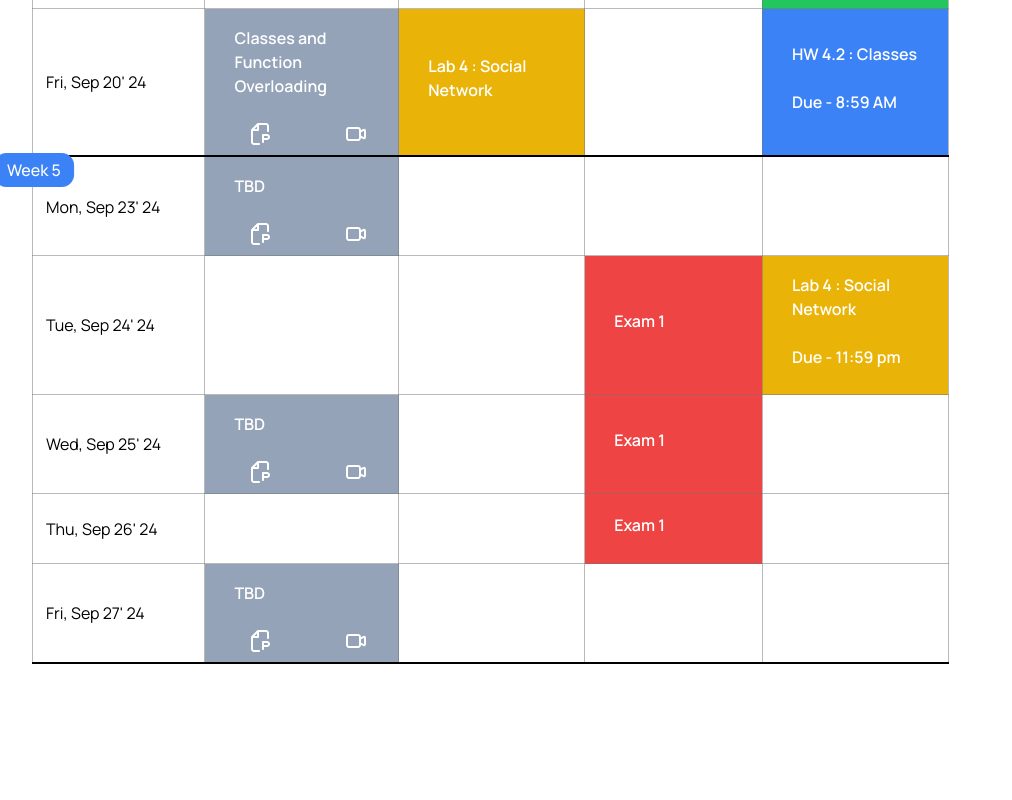
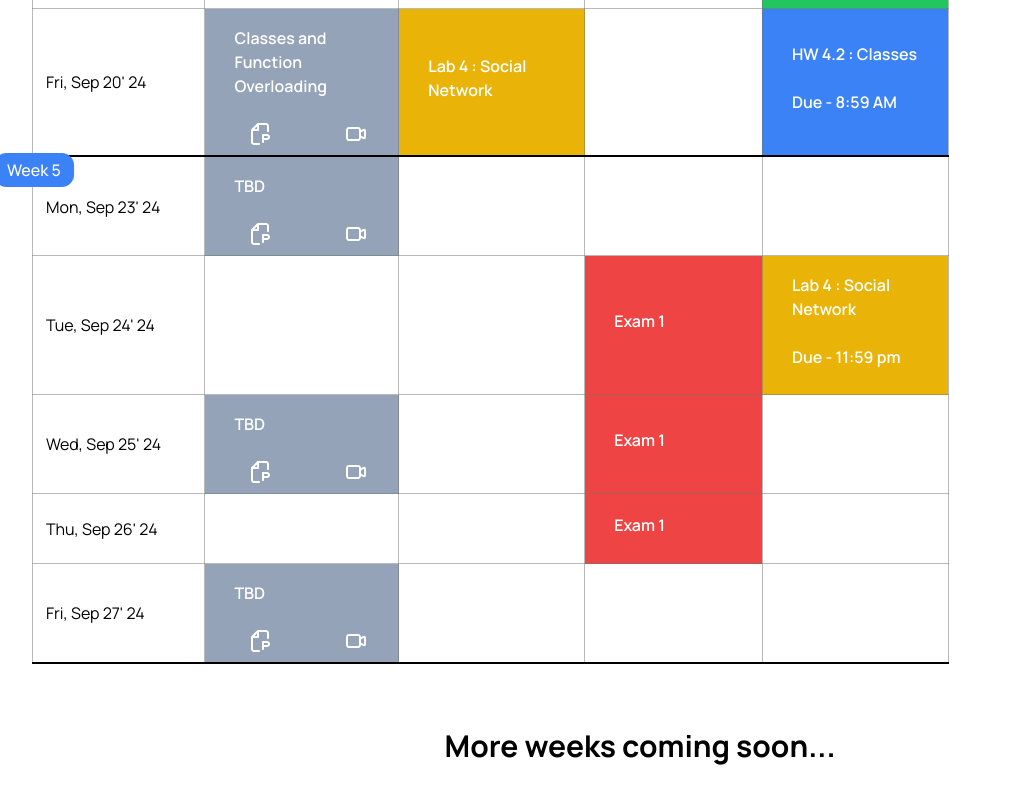
Before and after one commit to drschatz/cs-128-live-web, a Next.js app: page /schedule in a window 1280 px wide. Shown: the part 2560-3360 px from the top of the page, without its empty margins (0-1012 px from the left). Before the commit the page ends 3256 px from the top, so only its background shows below. Built offline with nearby package versions, Linux system fonts and the light colour scheme.

Commit message:
syllabus changes

```diff
--- a/src/app/schedule/page.js
+++ b/src/app/schedule/page.js
@@ -467,6 +467,11 @@ const filteredQuiz = quiz.filter((item) =>
           </ul>
         </div>
       </div>
+      <div className="text-center mt-8">
+        <p className="text-3xl font-bold text-gray-800">
+          More weeks coming soon...<br></br><br></br>
+        </p>
+      </div>
     </div>
   );
 };
```
